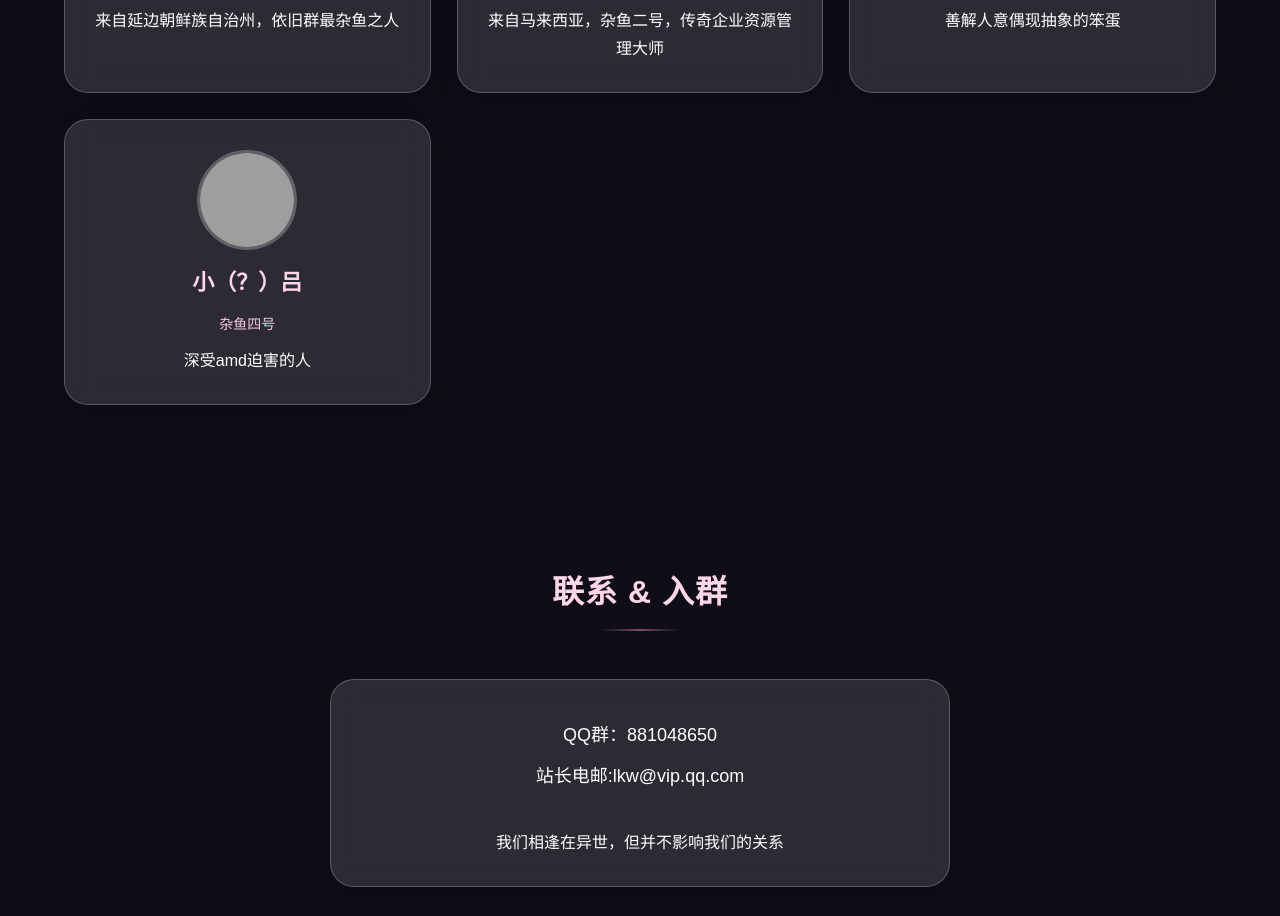
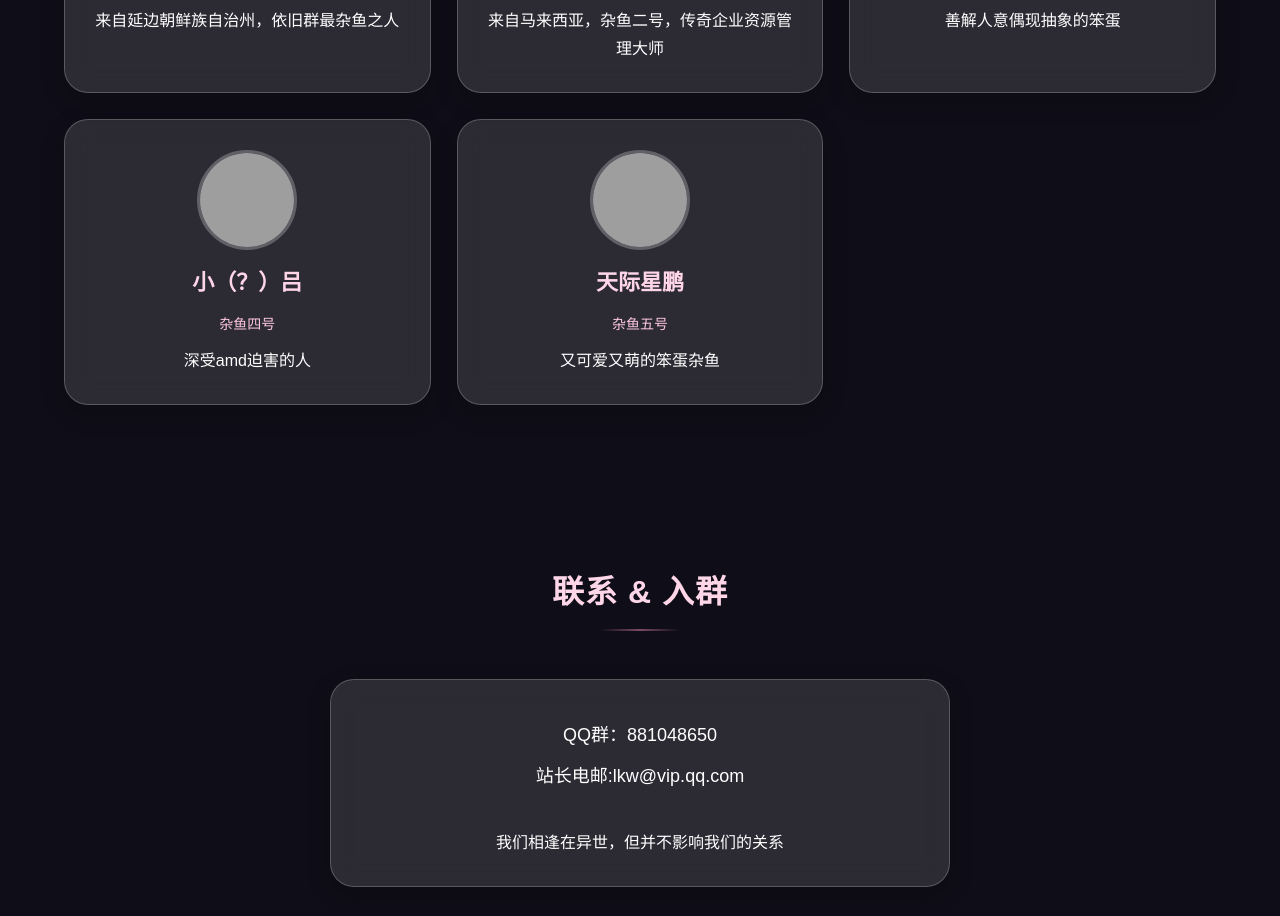
Before and after one commit to qirvmo/abc, a plain HTML site: page index.html in a window 1280 px wide. Shown: the part 1605-2521 px from the top of the page. Drawn offline with Linux system fonts and the light colour scheme; grey boxes are pictures that could not be loaded; a script that the page names is missing.

Commit message:
Update index.html

```diff
--- a/index.html
+++ b/index.html
@@ -387,6 +387,12 @@ footer a{
       <div class="member-tag">杂鱼四号</div>
       <p style="text-align:center">深受amd迫害的人</p>
     </div>
+    <div class="card">
+      <img class="member-avatar" src="https://q.qlogo.cn/g?b=qq&nk=530044420&s=640">
+      <h3 style="text-align:center">天际星鹏</h3>
+      <div class="member-tag">杂鱼五号</div>
+      <p style="text-align:center">又可爱又萌的笨蛋杂鱼</p>
+    </div>
   </div>
 </section>
 
```
